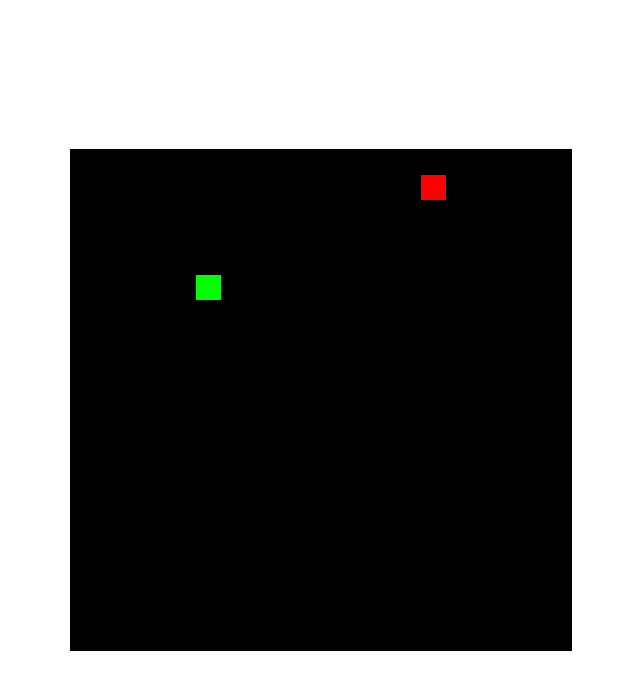
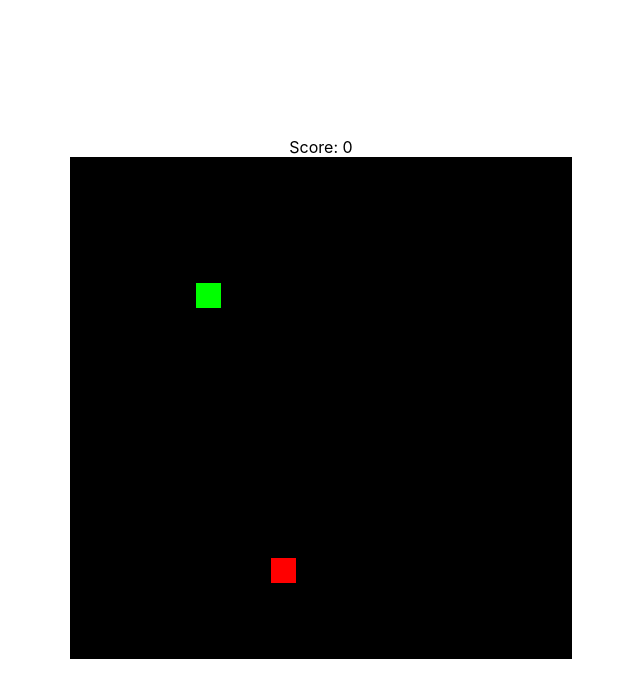
Before and after one commit to Gulverda/Snake, a React (Create React App) app: page / in a window 1280 px wide. Shown: the top 698 px of the page, without its empty margins (319-959 px from the left). Built offline with nearby package versions, Linux system fonts and the light colour scheme.

Commit message:
Update Snake.js

```diff
--- a/src/Components/Snake.js
+++ b/src/Components/Snake.js
@@ -5,17 +5,27 @@ const BlockSize = 25;
 const Rows = 20;
 const Cols = 20;
 
-const SnakeX = BlockSize * 5;
-const SnakeY = BlockSize * 5;
-
 const Canvas = styled.canvas`
   border: 1px solid #000;
 `;
 
 const MyComponent = () => {
   const boardRef = useRef(null);
-  const [foodX, setFoodX] = useState(BlockSize * 10);
-  const [foodY, setFoodY] = useState(BlockSize * 10);
+  const [snake, setSnake] = useState([{ x: BlockSize * 5, y: BlockSize * 5 }]);
+  const [velocityX, setVelocityX] = useState(0);
+  const [velocityY, setVelocityY] = useState(0);
+  const [score, setScore] = useState(0);
+  const [foodPosition, setFoodPosition] = useState(generateRandomPosition());
+
+  function generateRandomPosition() {
+    const foodX = Math.floor(Math.random() * Cols) * BlockSize;
+    const foodY = Math.floor(Math.random() * Rows) * BlockSize;
+    return { x: foodX, y: foodY };
+  }
+
+  function isCollisionWithFood(newSnakeHead, foodPos) {
+    return newSnakeHead.x === foodPos.x && newSnakeHead.y === foodPos.y;
+  }
 
   useEffect(() => {
     const board = boardRef.current;
@@ -28,33 +38,86 @@ const MyComponent = () => {
     context.fillStyle = "black";
     context.fillRect(0, 0, board.width, board.height);
 
-    // Update function
-    function update() {
-      context.clearRect(0, 0, board.width, board.height);
+    // Game Loop
+    function gameLoop() {
+      const newSnake = [...snake];
+      const newSnakeHead = {
+        x: snake[0].x + velocityX * BlockSize,
+        y: snake[0].y + velocityY * BlockSize,
+      };
+      newSnake.unshift(newSnakeHead);
 
-      context.fillStyle = "black";
-      context.fillRect(0, 0, board.width, board.height);
+      // Check for collisions with food
+      if (isCollisionWithFood(newSnakeHead, foodPosition)) {
+        // Increase the score
+        setScore(score + 1);
 
-      context.fillStyle = "lime";
-      context.fillRect(SnakeX, SnakeY, BlockSize, BlockSize);
+        // Generate a new position for the food
+        const newFoodPosition = generateRandomPosition();
+        setFoodPosition(newFoodPosition);
+      } else {
+        newSnake.pop();
+      }
 
-      context.fillStyle = "red";
-      context.fillRect(foodX, foodY, BlockSize, BlockSize);
+      // Check for collisions with the boundaries
+      if (
+        newSnakeHead.x >= 0 &&
+        newSnakeHead.y >= 0 &&
+        newSnakeHead.x < board.width &&
+        newSnakeHead.y < board.height
+      ) {
+        setSnake(newSnake);
+
+        context.clearRect(0, 0, board.width, board.height);
+
+        context.fillStyle = "black";
+        context.fillRect(0, 0, board.width, board.height);
+
+        context.fillStyle = "lime";
+        snake.forEach((segment) => {
+          context.fillRect(segment.x, segment.y, BlockSize, BlockSize);
+        });
+
+        context.fillStyle = "red";
+        context.fillRect(foodPosition.x, foodPosition.y, BlockSize, BlockSize);
+      }
+
+      requestAnimationFrame(gameLoop);
     }
 
-    // PlaceFood function
-    function placeFood() {
-      const newFoodX = Math.floor(Math.random() * Cols) * BlockSize;
-      const newFoodY = Math.floor(Math.random() * Rows) * BlockSize;
-      setFoodX(newFoodX);
-      setFoodY(newFoodY);
+    // Arrow key handlers
+    function handleKeyDown(e) {
+      if (e.code === "ArrowUp" && velocityY !== 1) {
+        setVelocityX(0);
+        setVelocityY(-1);
+      } else if (e.code === "ArrowDown" && velocityY !== -1) {
+        setVelocityX(0);
+        setVelocityY(1);
+      } else if (e.code === "ArrowLeft" && velocityX !== 1) {
+        setVelocityX(-1);
+        setVelocityY(0);
+      } else if (e.code === "ArrowRight" && velocityX !== -1) {
+        setVelocityX(1);
+        setVelocityY(0);
+      }
     }
 
-    placeFood();
-    update();
-  }, [foodX, foodY]);
+    // Attach arrow key event listeners
+    document.addEventListener("keydown", handleKeyDown);
 
-  return <Canvas id="board" ref={boardRef}></Canvas>;
+    requestAnimationFrame(gameLoop);
+
+    return () => {
+      document.removeEventListener("keydown", handleKeyDown);
+    };
+  }, [snake, velocityX, velocityY, score, foodPosition]);
+
+  return (
+    <div>
+      <div>Score: {score}</div>
+      <Canvas id="board" ref={boardRef}></Canvas>
+    </div>
+  );
 };
 
 export default MyComponent;
```
